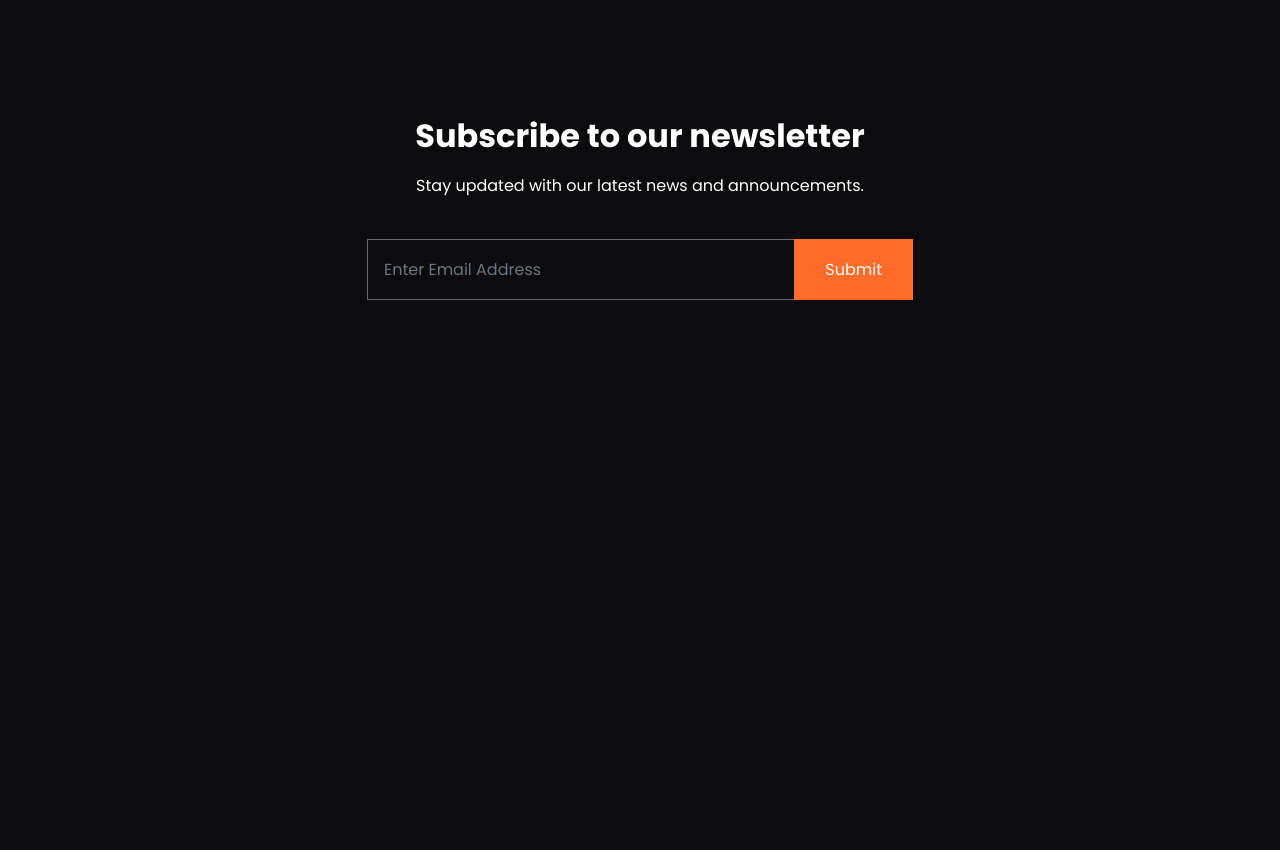
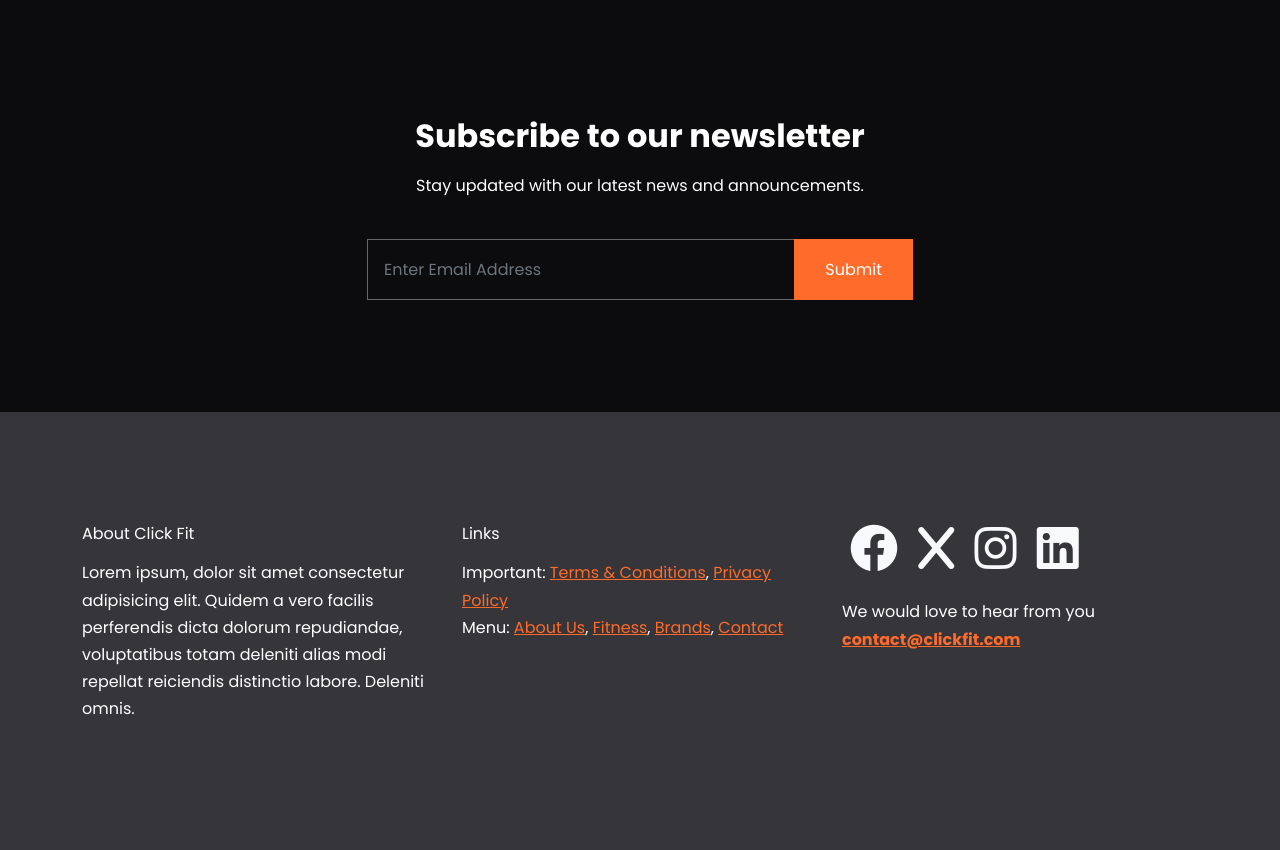
Before and after one commit to Baruti-2025/clickfit, a website: page frontend-ui/index.html in a window 1280 px wide. Shown: the part 1918-2768 px from the top of the page. Before the commit the page ends 2330 px from the top, so only its background shows below. Drawn offline with nearby package versions, Linux system fonts and the light colour scheme.

Commit message:
Create footer

```diff
--- a/frontend-ui/index.html
+++ b/frontend-ui/index.html
@@ -427,5 +427,57 @@
         </div>
       </div>
     </section>
+
+    <!-- Footer -->
+    <footer class="footer bg-secondary py-6">
+      <div class="container">
+        <div class="row">
+          <div class="col-md-4 my-3">
+            <h6>About Click Fit</h6>
+            <p>
+              Lorem ipsum, dolor sit amet consectetur adipisicing elit. Quidem a
+              vero facilis perferendis dicta dolorum repudiandae, voluptatibus
+              totam deleniti alias modi repellat reiciendis distinctio labore.
+              Deleniti omnis.
+            </p>
+          </div>
+          <div class="col-md-4 my-3">
+            <h6>Links</h6>
+            <ul class="list-unstyled">
+              <li>
+                Important: <a href="error">Terms & Conditions</a>,
+                <a href="error">Privacy Policy</a>
+              </li>
+
+              <li>
+                Menu: <a href="error">About Us</a>, <a href="error">Fitness</a>,
+                <a href="error">Brands</a>,
+                <a href="error">Contact</a>
+              </li>
+            </ul>
+          </div>
+          <div class="col-md-4 my-3">
+            <div class="mb-4">
+              <a href="error" class="text-decoration-none">
+                <i class="fab fa-facebook fa-3x text-light mx-2"></i>
+              </a>
+              <a href="error" class="text-decoration-none">
+                <i class="fab fa-x fa-3x text-light mx-2"></i>
+              </a>
+              <a href="error" class="text-decoration-none">
+                <i class="fab fa-instagram fa-3x text-light mx-2"></i>
+              </a>
+              <a href="error" class="text-decoration-none">
+                <i class="fab fa-linkedin fa-3x text-light mx-2"></i>
+              </a>
+            </div>
+            <p>
+              We would love to hear from you
+              <a href="error"><strong>contact@clickfit.com</strong></a>
+            </p>
+          </div>
+        </div>
+      </div>
+    </footer>
   </body>
 </html>
```
